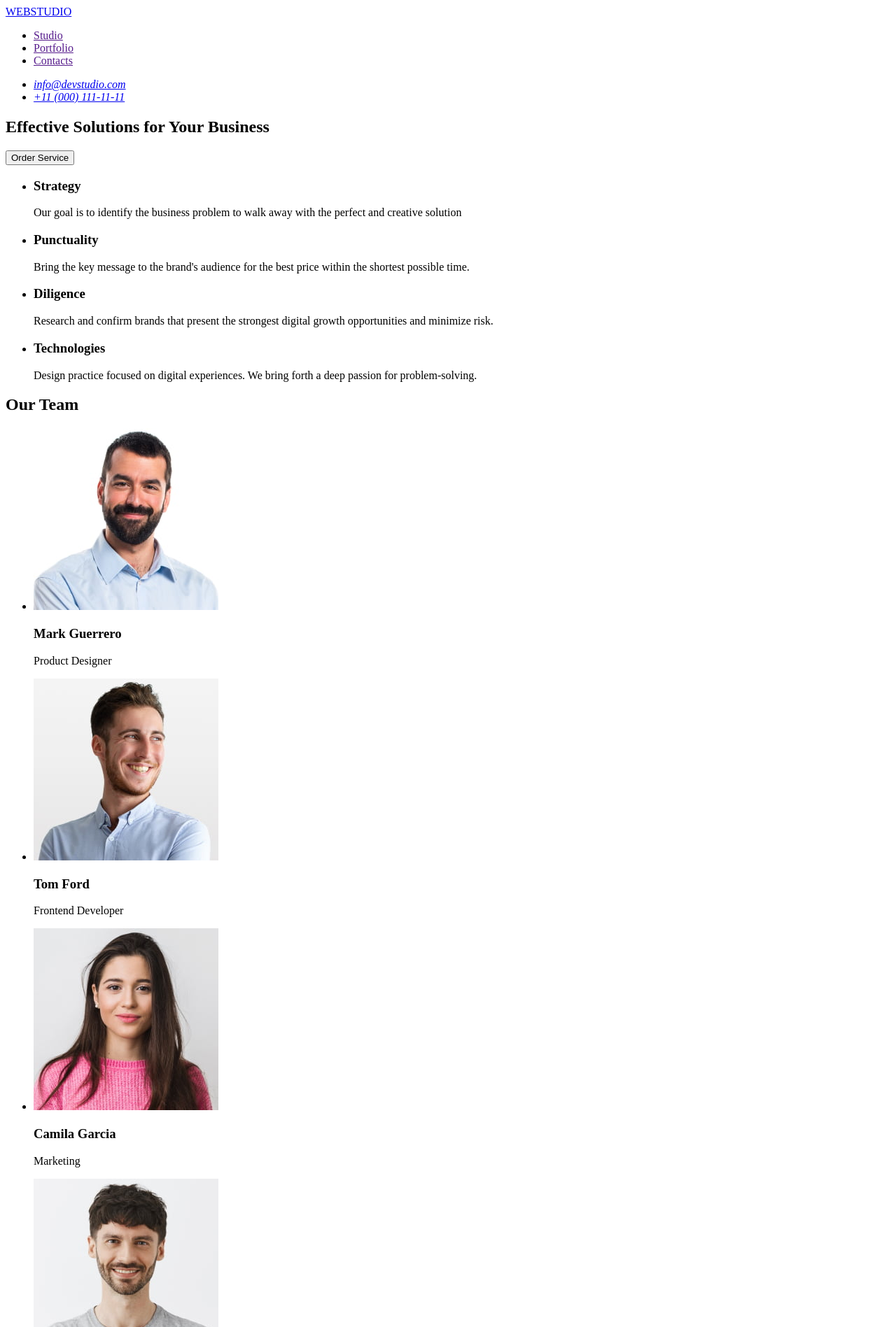
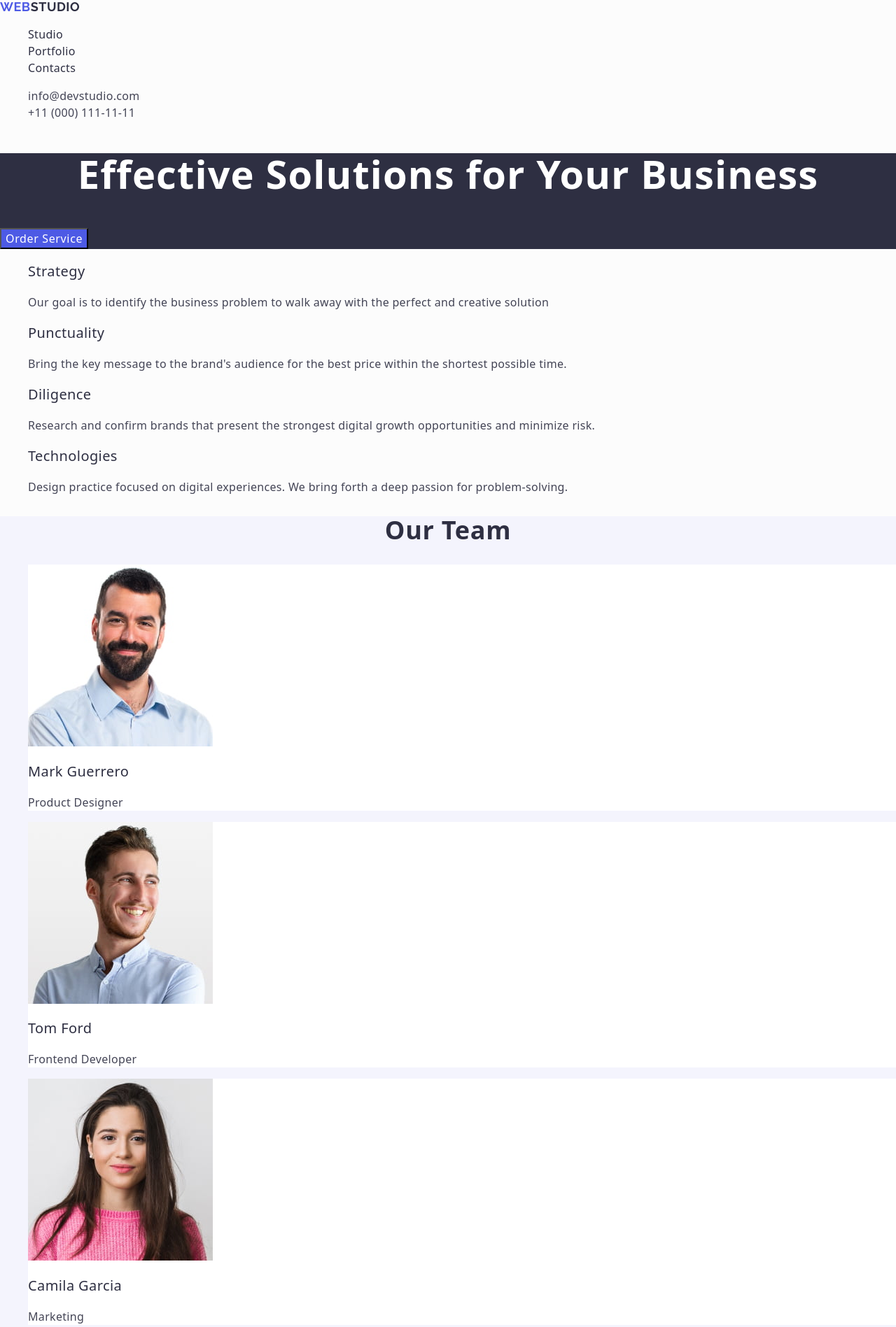
Before and after one commit to heyylikeduard/goit-markup-hw-02, a plain HTML site: page index.html in a window 1280 px wide. Shown: the top 1897 px of the page at 70% size. Drawn offline with nearby package versions, Linux system fonts and the light colour scheme.

Commit message:
add portfolio, add css ver1

```diff
--- /dev/null
+++ b/css/styles.css
@@ -0,0 +1,179 @@
+body {
+    font-family: 'Roboto', sans-serif;
+    color: #2E2F42;
+    background-color: #fcfcfc;
+    font-size: 16px;
+}
+
+a {
+    text-decoration: none;
+}
+
+ul {
+    list-style-type: none;
+}
+
+.header-logo {
+    font-family: 'Raleway', sans-serif;
+    font-weight: 700;
+    font-size: 18px;
+    line-height: 1.16;
+    letter-spacing: 0.03em;
+    text-transform: uppercase;
+    color: #2e2f42;
+}
+
+.header-logo span {
+    color: #4d5ae5;
+}
+
+.navigation-list-link {
+font-weight: 500;
+    font-size: 16px;
+    line-height: 1.5;
+    letter-spacing: 0.02em;
+    color: #2e2f42;
+}
+
+.navigation-list-link:hover,
+.navigation-list-link:focus {
+    color: #404bbf;
+}
+
+.contacts-item-link {
+    font-size: 16px;
+    line-height: 1.5;
+    letter-spacing: 0.02em;
+    color: #434455;
+    font-style: normal;
+}
+
+.contacts-item-link:hover,
+.contacts-item-link:focus {
+    color: #404bbf;
+}
+
+.hero {
+    background-color: #2E2F42;
+}
+
+.hero-title {
+    font-weight: 700;
+    font-size: 56px;
+    line-height: 1.07;
+    letter-spacing: 0.02em;
+    text-align: center;
+    color: #ffffff;
+}
+
+.hero-btn {
+    background-color: #4d5ae5;
+    font-weight: 500;
+    font-size: 16px;
+    line-height: 1.5;
+    letter-spacing: 0.04em;
+    color: #ffffff;
+    cursor: pointer;
+}
+
+.hero-btn:hover,
+.hero-btn:focus {
+    background-color: #404bbf;
+}
+
+.features-item-title {
+    font-weight: 500;
+    font-size: 20px;
+    line-height: 1.2;
+    letter-spacing: 0.02em;
+}
+
+.features-item-text {
+    line-height: 1.5;
+    letter-spacing: 0.02em;
+    color: #434455;
+}
+
+.team-section {
+    background-color: #f4f4fd;
+}
+
+.team-section-title {
+    font-weight: 700;
+    font-size: 36px;
+    line-height: 1.11111;
+    letter-spacing: 0.02em;
+    text-align: center;
+
+}
+
+.team-list-item {
+    background-color: #fff;
+}
+
+.team-item-name {
+    font-weight: 500;
+    font-size: 20px;
+    line-height: 1.2;
+    letter-spacing: 0.02em;
+}
+
+.team-item-text {
+
+    line-height: 1.5;
+    letter-spacing: 0.02em;
+
+    color: #434455;
+}
+
+.portfolio-section-title {
+    font-weight: 700;
+    font-size: 36px;
+    line-height: 1.11111;
+    letter-spacing: 0.02em;
+    text-align: center;
+}
+
+.portfolio-list-item {
+    background-color: #fff;
+}
+
+.portfolio-item-title {
+    font-weight: 500;
+    font-size: 20px;
+    line-height: 1.2;
+    letter-spacing: 0.02em;
+
+}
+
+.portfolio-item-text {
+    font-weight: 400;
+    font-size: 16px;
+    line-height: 1.5;
+    letter-spacing: 0.02em;
+    color: #434455;
+}
+
+.footer {
+    background-color: #2e2f42;
+}
+
+.footer-logo {
+    font-family: "Raleway", sans-serif;
+    font-weight: 700;
+    font-size: 18px;
+    line-height: 1.16667;
+    letter-spacing: 0.03em;
+    text-transform: uppercase;
+    color: #f4f4fd;
+}
+
+.footer-logo span {
+    color: #4d5ae5;
+}
+
+.footer-text {
+    line-height: 1.5;
+    letter-spacing: 0.02em;
+    color: #f4f4fd;
+}
--- a/index.html
+++ b/index.html
@@ -6,88 +6,145 @@
     <meta http-equiv="X-UA-Compatible" content="IE=edge">
     <meta name="viewport" content="width=device-width, initial-scale=1.0">
     <title>WebStudio</title>
+    <link rel="stylesheet" href="./css/styles.css">
+    <link rel="preconnect" href="https://fonts.googleapis.com">
+    <link rel="preconnect" href="https://fonts.gstatic.com" crossorigin>
+    <link href="https://fonts.googleapis.com/css2?family=Raleway:wght@700&family=Roboto:wght@400;500;700&display=swap"
+        rel="stylesheet">
+    <link rel="stylesheet" href="https://cdnjs.cloudflare.com/ajax/libs/modern-normalize/2.0.0/modern-normalize.min.css"
+        integrity="sha512-4xo8blKMVCiXpTaLzQSLSw3KFOVPWhm/TRtuPVc4WG6kUgjH6J03IBuG7JZPkcWMxJ5huwaBpOpnwYElP/m6wg=="
+        crossorigin="anonymous" referrerpolicy="no-referrer" />
 </head>
 
 <body>
-    <header>
-        <a href="/index.html">WEBSTUDIO</a>
-        <nav>
-            <ul>
-                <li><a href="">Studio</a></li>
-                <li><a href="">Portfolio</a></li>
-                <li><a href="">Contacts</a></li>
+    <header class="header">
+        <a href="/index.html" class="header-logo"><span>WEB</span>STUDIO</a>
+        <nav class="header-navigation">
+            <ul class="navigation-list">
+                <li class="navigation-list-item"><a href="" class="navigation-list-link">Studio</a></li>
+                <li class="navigation-list-item"><a href="" class="navigation-list-link">Portfolio</a></li>
+                <li class="navigation-list-item"><a href="" class="navigation-list-link">Contacts</a></li>
             </ul>
         </nav>
-        <address>
-            <ul>
-                <li>
-                    <a href="mailto:info@devstudio.com">info@devstudio.com</a>
+        <address class="header-contacts">
+            <ul class="header-contacts-list">
+                <li class="contacts-item">
+                    <a href="mailto:info@devstudio.com" class="contacts-item-link">info@devstudio.com</a>
                 </li>
-                <li>
-                    <a href="tel:+110001111111">+11 (000) 111-11-11</a>
+                <li class="contacts-item">
+                    <a href="tel:+110001111111" class="contacts-item-link">+11 (000) 111-11-11</a>
                 </li>
             </ul>
         </address>
     </header>
     <main>
-        <section>
-            <h1>Effective Solutions for Your Business</h1>
-            <button type="button">Order Service</button>
+        <section class="hero">
+            <h1 class="hero-title">Effective Solutions for Your Business</h1>
+            <button type="button" class="hero-btn">Order Service</button>
         </section>
-        <section>
-            <h2 hidden>Our features</h2>
-            <ul>
-                <li>
-                    <h3>Strategy</h3>
-                    <p>Our goal is to identify the business
+        <section class="features-section">
+            <h2 hidden class="features-section-title">Our features</h2>
+            <ul class="features-section-list">
+                <li class="features-list-item">
+                    <h3 class="features-item-title">Strategy</h3>
+                    <p class="features-item-text">Our goal is to identify the business
                         problem to walk away with the perfect and creative solution</p>
                 </li>
-                <li>
-                    <h3>Punctuality</h3>
-                    <p>Bring the key message to the brand's audience for the best price within the shortest possible
+                <li class="features-list-item">
+                    <h3 class="features-item-title">Punctuality</h3>
+                    <p class="features-item-text">Bring the key message to the brand's audience for the best price
+                        within
+                        the shortest possible
                         time.</p>
                 </li>
-                <li>
-                    <h3>Diligence</h3>
-                    <p>Research and confirm brands that present the strongest digital growth opportunities and minimize
+                <li class="features-list-item">
+                    <h3 class="features-item-title">Diligence</h3>
+                    <p class="features-item-text">Research and confirm brands that present the strongest digital growth
+                        opportunities and minimize
                         risk.</p>
                 </li>
-                <li>
-                    <h3>Technologies</h3>
-                    <p>Design practice focused on digital experiences. We bring forth a deep passion for
+                <li class="features-list-item">
+                    <h3 class="features-item-title">Technologies</h3>
+                    <p class="features-item-text">Design practice focused on digital experiences. We bring forth a deep
+                        passion for
                         problem-solving.</p>
                 </li>
             </ul>
         </section>
-        <section>
-            <h2>Our Team</h2>
-            <ul>
-                <li>
-                    <img src="./images/team-member-Mark.jpg" alt="Our product designer" width="264">
-                    <h3>Mark Guerrero</h3>
-                    <p>Product Designer</p>
+        <section class="team-section">
+            <h2 class="team-section-title">Our Team</h2>
+            <ul class="team-section-list">
+                <li class="team-list-item">
+                    <img src="./images/team-member-Mark.jpg" alt="Our product designer" width="264"
+                        class="team-item-img">
+                    <h3 class="team-item-name">Mark Guerrero</h3>
+                    <p class="team-item-text">Product Designer</p>
                 </li>
-                <li>
-                    <img src="./images/team-member-Tom.jpg" alt="Our frontend developer" width="264">
-                    <h3>Tom Ford</h3>
-                    <p>Frontend Developer</p>
+                <li class="team-list-item">
+                    <img src="./images/team-member-Tom.jpg" alt="Our frontend developer" width="264"
+                        class="team-item-img">
+                    <h3 class="team-item-name">Tom Ford</h3>
+                    <p class="team-item-text">Frontend Developer</p>
                 </li>
-                <li>
-                    <img src="./images/team-member-Camila.jpg" alt="Our marketing specialist" width="264">
-                    <h3>Camila Garcia</h3>
-                    <p>Marketing</p>
+                <li class="team-list-item">
+                    <img src="./images/team-member-Camila.jpg" alt="Our marketing specialist" width="264"
+                        class="team-item-img">
+                    <h3 class="team-item-name">Camila Garcia</h3>
+                    <p class="team-item-text">Marketing</p>
                 </li>
-                <li>
-                    <img src="./images/team-member-Daniel.jpg" alt="Our UI designer" width="264">
-                    <h3>Daniel Wilson</h3>
-                    <p>UI Designer</p>
+                <li class="team-list-item">
+                    <img src="./images/team-member-Daniel.jpg" alt="Our UI designer" width="264" class="team-item-img">
+                    <h3 class="team-item-name">Daniel Wilson</h3>
+                    <p class="team-item-text">UI Designer</p>
+                </li>
+            </ul>
+        </section>
+        <section class="portfolio-section">
+            <h2 class="portfolio-section-title">Our portfolio</h2>
+            <ul class="portfolio-section-list">
+                <li class="portfolio-list-item">
+                    <img src="./images/banking-app.jpg" alt="Type of banking application" width="360"
+                        class="portfolio-item-img">
+                    <h3 class="portfolio-item-title">Banking App</h3>
+                    <p class="portfolio-item-text">App</p>
+                </li>
+                <li class="portfolio-list-item">
+                    <img src="./images/cashless-payment.jpg" alt="Payment by smartphone" width="360"
+                        class="portfolio-item-img">
+                    <h3 class="portfolio-item-title">Cashless Payment</h3>
+                    <p class="portfolio-item-text">Marketing</p>
+                </li>
+                <li class="portfolio-list-item">
+                    <img src="./images/meditation-app.jpg" alt="Gadgets with an installed application" width="360"
+                        class="portfolio-item-img">
+                    <h3 class="portfolio-item-title">Meditation App</h3>
+                    <p class="portfolio-item-text">App</p>
+                </li>
+                <li class="portfolio-list-item">
+                    <img src="./images/taxi-service.jpg" alt="The taxi driver uses the work application" width="360"
+                        class="portfolio-item-img">
+                    <h3 class="portfolio-item-title">Taxi Service</h3>
+                    <p class="portfolio-item-text">Marketing</p>
+                </li>
+                <li class="portfolio-list-item">
+                    <img src="./images/screen-illustrations.jpg" alt="Sample design" width="360"
+                        class="portfolio-item-img">
+                    <h3 class="portfolio-item-title">Screen Illustrations</h3>
+                    <p class="portfolio-item-text">Design</p>
+                </li>
+                <li class="portfolio-list-item">
+                    <img src="./images/online-courses.jpg" alt="The girl studies online courses" width="360"
+                        class="portfolio-item-img">
+                    <h3 class="portfolio-item-title">Online Courses</h3>
+                    <p class="portfolio-item-text">Marketing</p>
                 </li>
             </ul>
         </section>
     </main>
-    <footer>
-        <a href="/index.html">WEBSTUDIO</a>
-        <p>Increase the flow of customers and sales for your business with digital marketing & growth solutions.</p>
+    <footer class="footer">
+        <a href="/index.html" class="footer-logo"><span>WEB</span>STUDIO</a>
+        <p class="footer-text">Increase the flow of customers and sales for your business with digital marketing &
+            growth solutions.</p>
     </footer>
 </body>
 
```
Also changed, not shown: images/banking-app.jpg (added), images/cashless-payment.jpg (added), images/meditation-app.jpg (added), images/online-courses.jpg (added), images/screen-illustrations.jpg (added), images/taxi-service.jpg (added).
